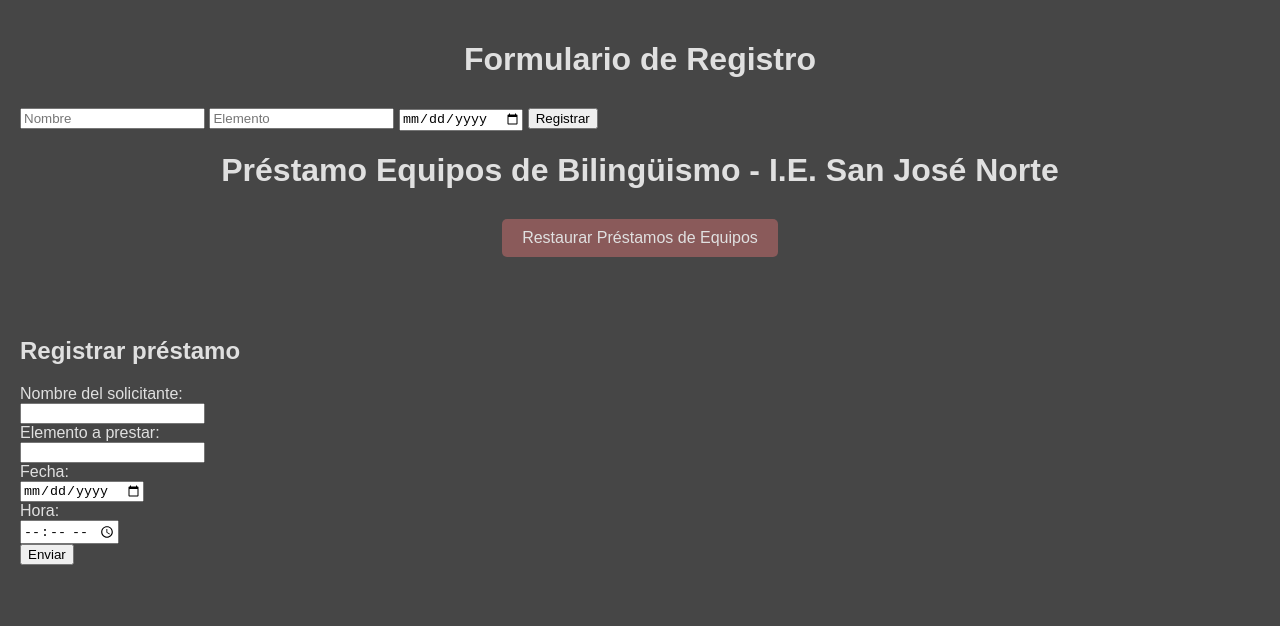
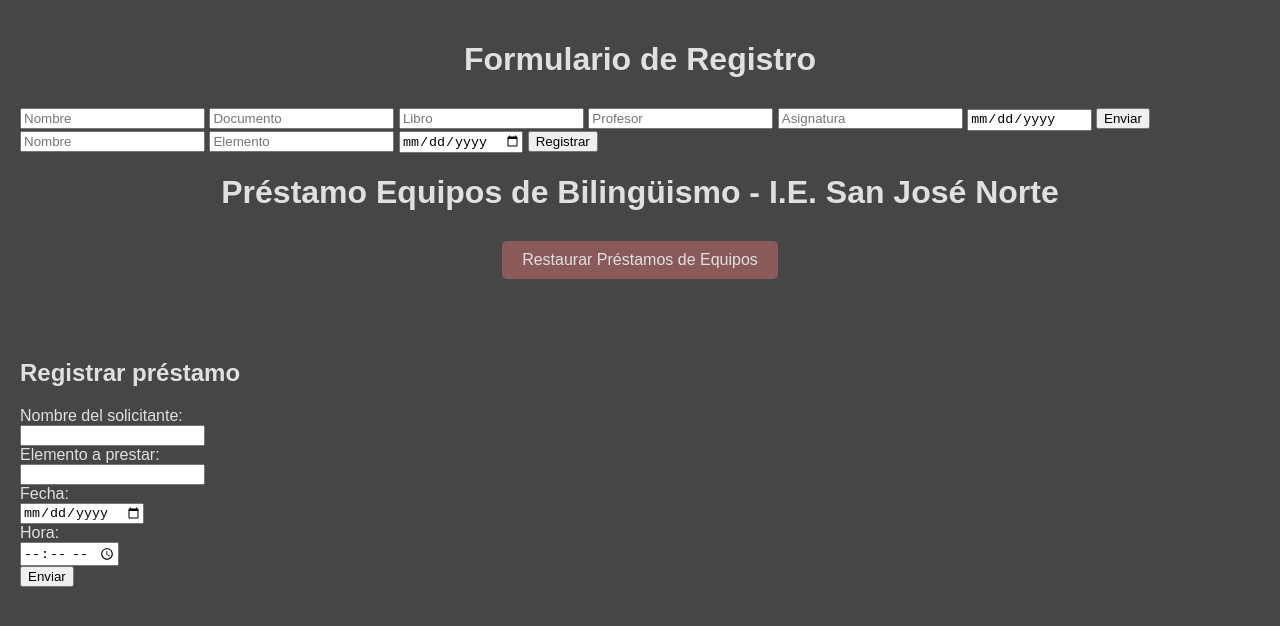
Before and after one commit to Elias32343/def, a plain HTML site: page index.html in a window 1280 px wide. Drawn offline with Linux system fonts and the light colour scheme; a web font is replaced by a local one.

Commit message:
Update index.html

```diff
--- a/index.html
+++ b/index.html
@@ -9,6 +9,16 @@
 </head>
 <body>
   <h1>Formulario de Registro</h1>
+  <form id="formulario">
+  <input type="text" id="nombre" placeholder="Nombre" required>
+  <input type="text" id="documento" placeholder="Documento" required>
+  <input type="text" id="libro" placeholder="Libro" required>
+  <input type="text" id="profesor" placeholder="Profesor" required>
+  <input type="text" id="asignatura" placeholder="Asignatura" required>
+  <input type="date" id="fecha" readonly>
+  <button type="submit">Enviar</button>
+</form>
+
 
   <form id="registro-form">
     <input type="text" name="nombre" placeholder="Nombre" required />
```
